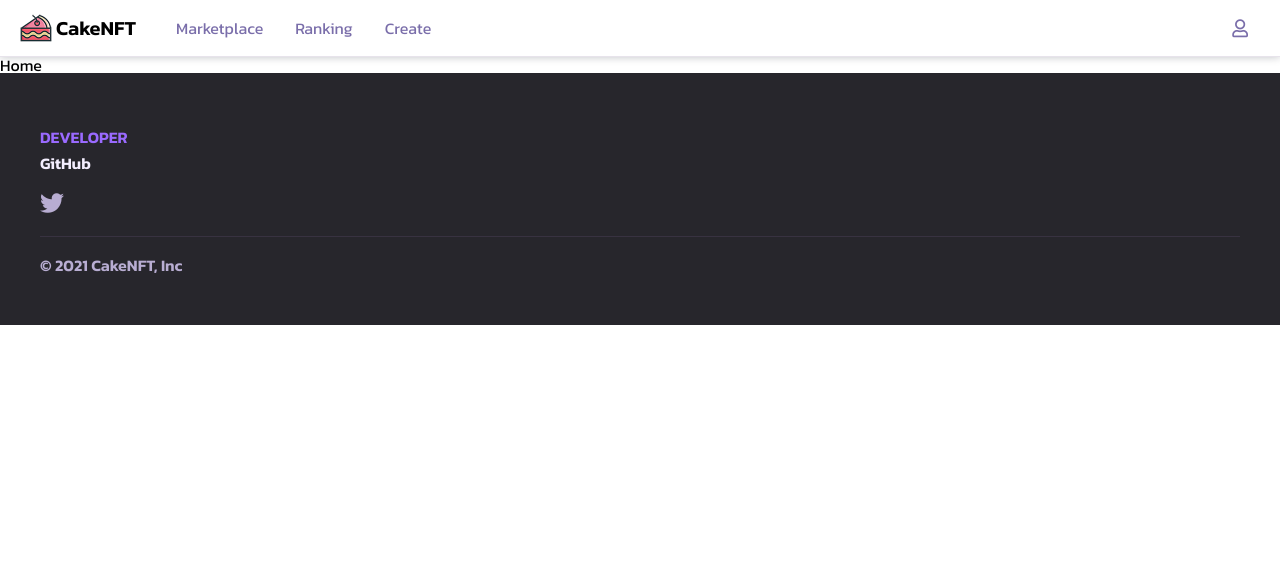
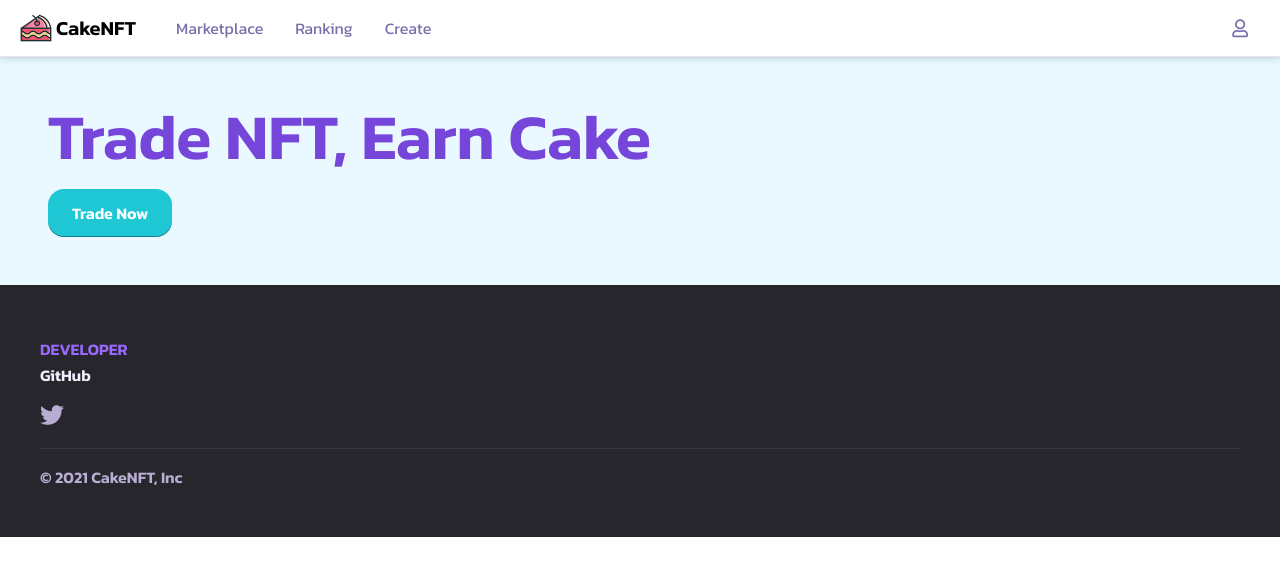
Before and after one commit to CakeNFT/cakenft-app, a website: page docs/index.html in a window 1280 px wide. Both pictures are taken after a click on the link "CakeNFT". Drawn offline with Linux system fonts and the light colour scheme.

Commit message:
Dev Home

```diff
--- a/docs/bundle.css
+++ b/docs/bundle.css
@@ -189,6 +189,7 @@ a {
   border-bottom: 1px solid #e7e3eb;
   padding: 4px 16px;
   box-shadow: rgba(4, 17, 29, 0.25) 0px 0px 8px 0px;
+  background-color: #ffffff;
 }
 .layout > header > .logo {
   display: flex;
@@ -254,6 +255,30 @@ a {
   padding: 20px 0;
   border-top: 1px solid #383241;
   color: #b8add2;
+}
+.home-view > header {
+  background-color: #e9f9ff;
+  padding: 48px;
+}
+.home-view > header > h2 {
+  font-size: 64px;
+  color: #7645d9;
+  font-weight: bold;
+  margin-bottom: 20px;
+}
+.home-view > header > .trade-button {
+  display: inline-flex;
+  align-items: center;
+  padding: 0 24px;
+  height: 48px;
+  background-color: #1fc7d4;
+  color: #ffffff;
+  font-weight: bold;
+  border-radius: 16px;
+  box-shadow: rgba(14, 14, 44, 0.4) 0px -1px 0px 0px inset;
+}
+.home-view > header > .trade-button:hover {
+  background-color: #6edbe3;
 }
 .user-info > .connect-button {
   display: flex;
--- a/docs/bundle.js
+++ b/docs/bundle.js
@@ -286,7 +286,7 @@ eval("\r\nvar __importDefault = (this && this.__importDefault) || function (mod)
   \**************************/
 /***/ (function(__unused_webpack_module, exports, __webpack_require__) {
 
-eval("\r\nvar __importDefault = (this && this.__importDefault) || function (mod) {\r\n    return (mod && mod.__esModule) ? mod : { \"default\": mod };\r\n};\r\nObject.defineProperty(exports, \"__esModule\", ({ value: true }));\r\nconst skynode_1 = __webpack_require__(/*! @hanul/skynode */ \"./node_modules/@hanul/skynode/lib/index.js\");\r\nconst Layout_1 = __importDefault(__webpack_require__(/*! ./Layout */ \"./src/view/Layout.ts\"));\r\nclass Home {\r\n    constructor() {\r\n        Layout_1.default.current.content.append(this.container = (0, skynode_1.el)(\".home-view\", \"Home\"));\r\n    }\r\n    changeParams(params, uri) { }\r\n    close() {\r\n        this.container.delete();\r\n    }\r\n}\r\nexports[\"default\"] = Home;\r\n\n\n//# sourceURL=webpack:///./src/view/Home.ts?");
+eval("\r\nvar __importDefault = (this && this.__importDefault) || function (mod) {\r\n    return (mod && mod.__esModule) ? mod : { \"default\": mod };\r\n};\r\nObject.defineProperty(exports, \"__esModule\", ({ value: true }));\r\nconst skynode_1 = __webpack_require__(/*! @hanul/skynode */ \"./node_modules/@hanul/skynode/lib/index.js\");\r\nconst skyrouter_1 = __webpack_require__(/*! skyrouter */ \"./node_modules/skyrouter/lib/index.js\");\r\nconst Layout_1 = __importDefault(__webpack_require__(/*! ./Layout */ \"./src/view/Layout.ts\"));\r\nclass Home {\r\n    constructor() {\r\n        Layout_1.default.current.content.append(this.container = (0, skynode_1.el)(\".home-view\", (0, skynode_1.el)(\"header\", (0, skynode_1.el)(\"h2\", \"Trade NFT, Earn Cake\"), (0, skynode_1.el)(\"a.trade-button\", \"Trade Now\", {\r\n            click: () => skyrouter_1.SkyRouter.go(\"marketplace\"),\r\n        }))));\r\n    }\r\n    changeParams(params, uri) { }\r\n    close() {\r\n        this.container.delete();\r\n    }\r\n}\r\nexports[\"default\"] = Home;\r\n\n\n//# sourceURL=webpack:///./src/view/Home.ts?");
 
 /***/ }),
 
--- a/docs/style/main.less
+++ b/docs/style/main.less
@@ -24,6 +24,7 @@ a {
 }
 
 @import "view/layout.less";
+@import "view/home.less";
 
 @import "ui/user-info.less";
 
--- /dev/null
+++ b/docs/style/view/home.less
@@ -0,0 +1,29 @@
+.home-view {
+    >header {
+        background-color: #e9f9ff;
+        padding         : 48px;
+
+        >h2 {
+            font-size    : 64px;
+            color        : rgb(118, 69, 217);
+            font-weight  : bold;
+            margin-bottom: 20px;
+        }
+
+        >.trade-button {
+            display         : inline-flex;
+            align-items     : center;
+            padding         : 0 24px;
+            height          : 48px;
+            background-color: rgb(31, 199, 212);
+            color           : #ffffff;
+            font-weight     : bold;
+            border-radius   : 16px;
+            box-shadow      : rgb(14 14 44 / 40%) 0px -1px 0px 0px inset;
+
+            &:hover {
+                background-color: #6edbe3;
+            }
+        }
+    }
+}
--- a/lib/view/Home.js
+++ b/lib/view/Home.js
@@ -4,10 +4,13 @@ var __importDefault = (this && this.__importDefault) || function (mod) {
 };
 Object.defineProperty(exports, "__esModule", { value: true });
 const skynode_1 = require("@hanul/skynode");
+const skyrouter_1 = require("skyrouter");
 const Layout_1 = __importDefault(require("./Layout"));
 class Home {
     constructor() {
-        Layout_1.default.current.content.append(this.container = (0, skynode_1.el)(".home-view", "Home"));
+        Layout_1.default.current.content.append(this.container = (0, skynode_1.el)(".home-view", (0, skynode_1.el)("header", (0, skynode_1.el)("h2", "Trade NFT, Earn Cake"), (0, skynode_1.el)("a.trade-button", "Trade Now", {
+            click: () => skyrouter_1.SkyRouter.go("marketplace"),
+        }))));
     }
     changeParams(params, uri) { }
     close() {
```
Also changed, not shown: docs/style/view/layout.less (+9 -8 lines), src/view/Home.ts (+7 -2 lines), 2 other files.
